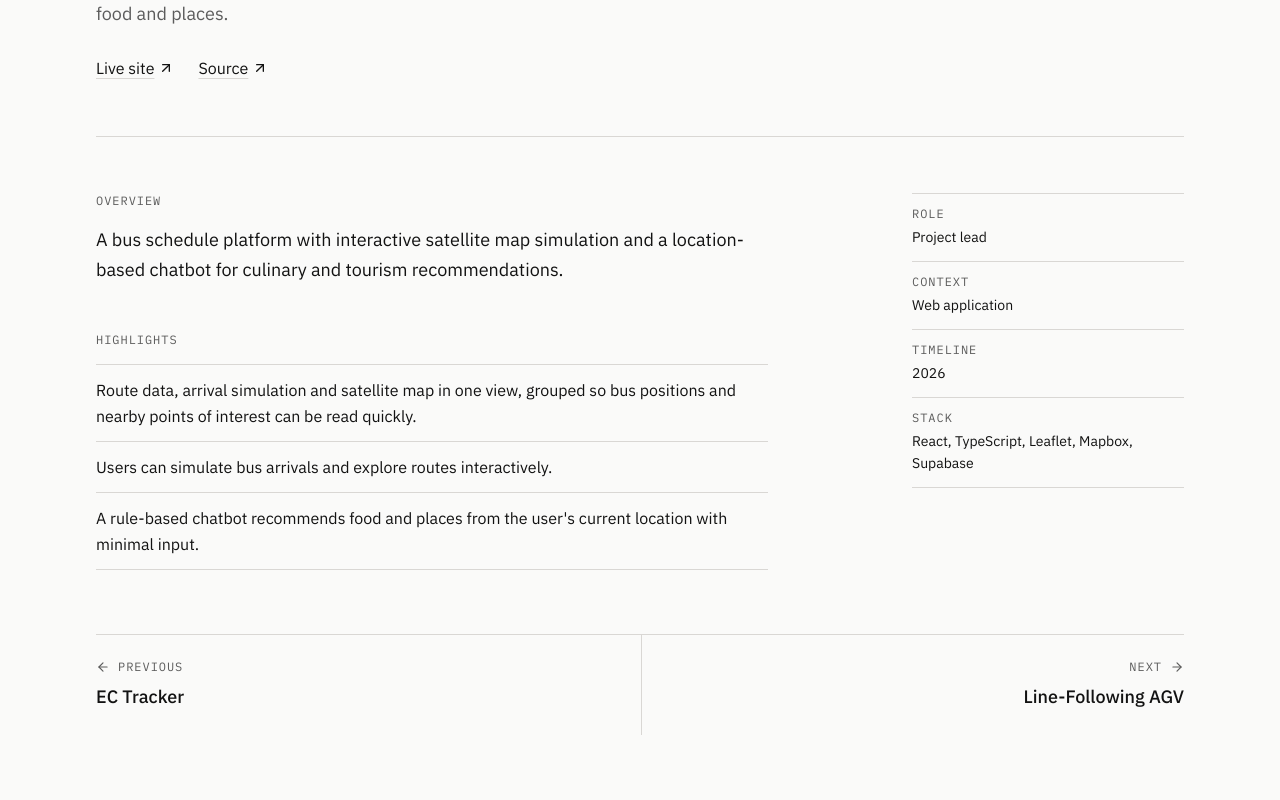
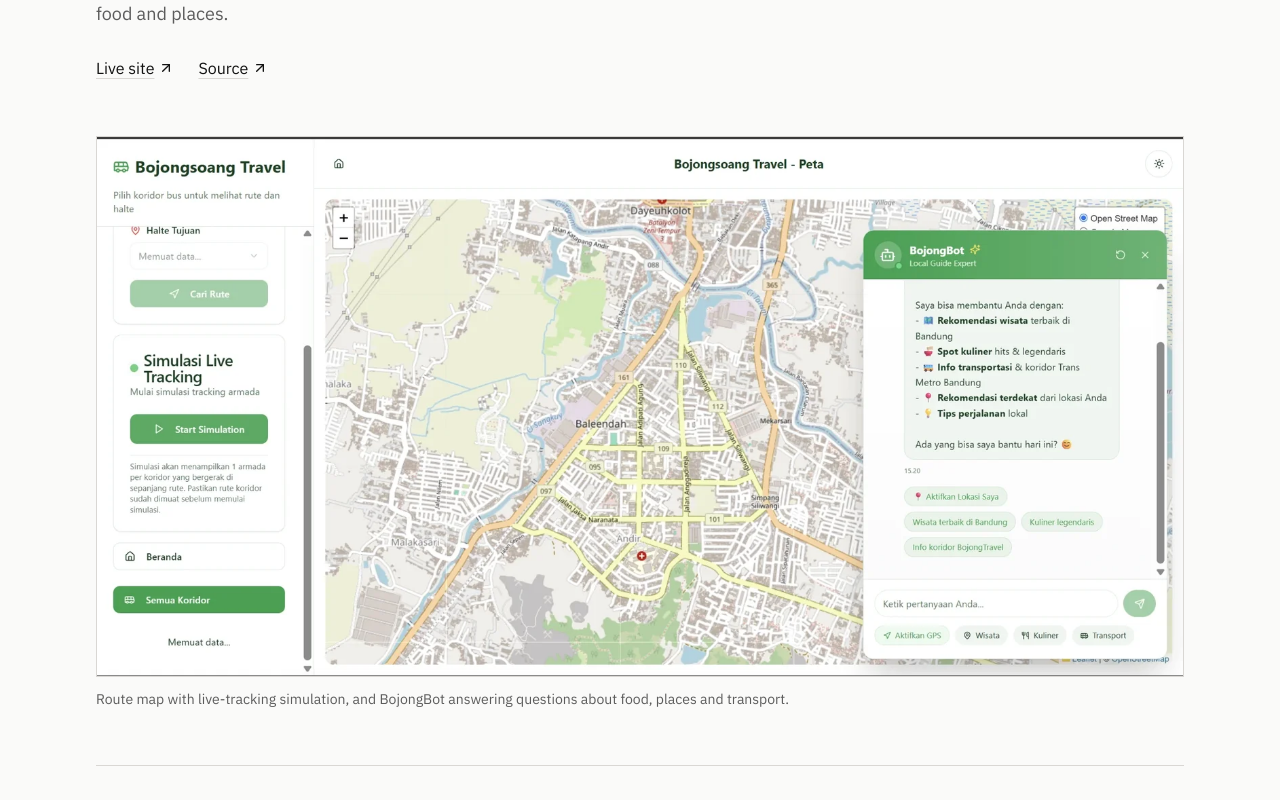
Before and after one commit to raenaldiardiansyah/raenaldiPortofolio, a React (Vite) app: page /work/bojong-travel in a window 1280 px wide. Shown: the part 320-1120 px from the top of the page. Built offline with nearby package versions, Linux system fonts and the light colour scheme.

Commit message:
Add a cover screenshot for Bojong Travel
Shows the route map with the live-tracking simulation and the BojongBot
chat panel.

```diff
--- a/src/data/projects.ts
+++ b/src/data/projects.ts
@@ -238,6 +238,13 @@ export const projects: Project[] = [
       { label: "Live site", href: "https://bojong-travel.vercel.app" },
       { label: "Source", href: `${GH}/Bojong-Travel` },
     ],
+    image: {
+      src: "/images/bojong-travel.webp",
+      alt: "Bojongsoang Travel map page: a sidebar with route search and a live tracking simulation, an OpenStreetMap view of the area, and the BojongBot chat panel open with suggestions for tourism, food and transport.",
+      caption: "Route map with live-tracking simulation, and BojongBot answering questions about food, places and transport.",
+      width: 1600,
+      height: 794,
+    },
     overview: [
       "A bus schedule platform with interactive satellite map simulation and a location-based chatbot for culinary and tourism recommendations.",
     ],
```
Also changed, not shown: public/images/bojong-travel.webp (added), 8 other files (tests, documents, lock files or other folders).
